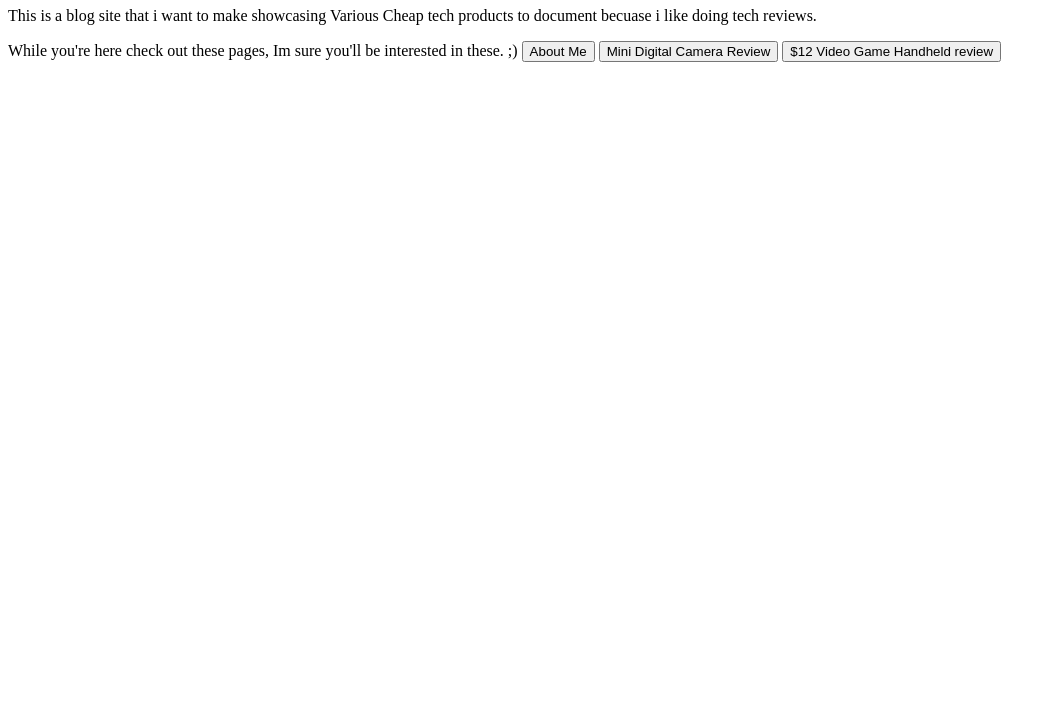
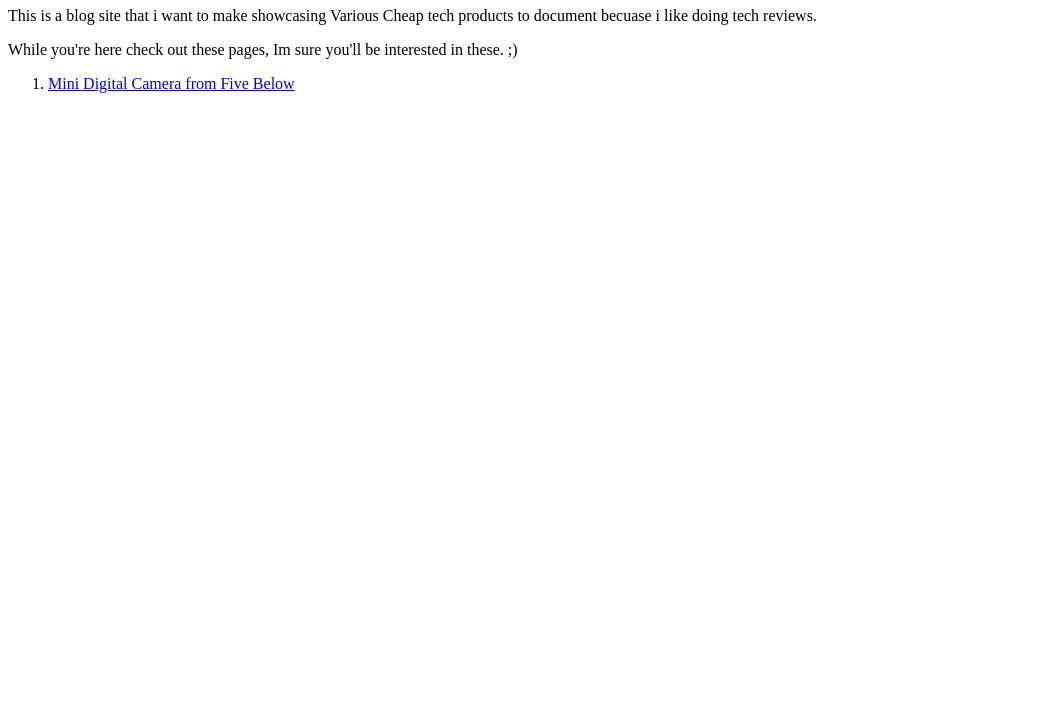
Before and after one commit to msolis26/hello-world, a plain HTML site: page index.html in a window 1280 px wide. Shown: the part 73-800 px from the top of the page, without its empty margins (0-1056 px from the left). Drawn offline with Linux system fonts and the light colour scheme.

Commit message:
Update index.html

```diff
--- a/index.html
+++ b/index.html
@@ -3,10 +3,10 @@
 <title>Welcome to My Website.</title>
 <h1> Welcome to My Website! </h1>
 <p> This is a blog site that i want to make showcasing Various Cheap tech products to document becuase i like doing tech reviews.</p>
-<p>While you're here check out these pages, Im sure you'll be interested in these. ;)
-  <button id="About-Me">About Me</button>
-  <button id="Review1">Mini Digital Camera Review</button>
-  <button id="Review2">$12 Video Game Handheld review</button>
+<p>While you're here check out these pages, Im sure you'll be interested in these. ;)</p>
+  <ol>
+    <li><a href= "https://msolis26.github.io/hello-world/review1.html">Mini Digital Camera from Five Below</a></li>
 
 
-</p>
+
+  </ol>
```
